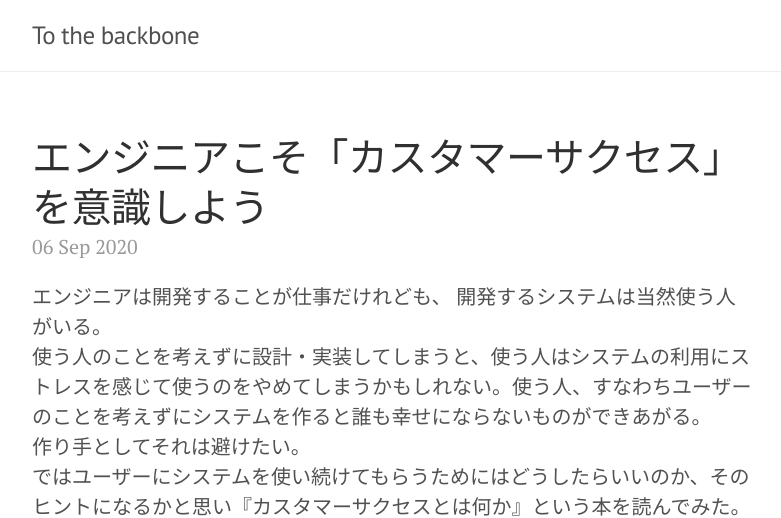
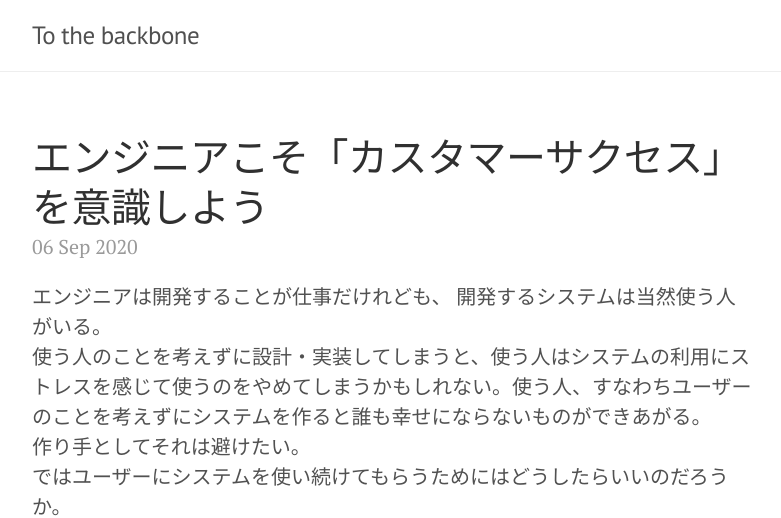
Before and after one commit to pinekta/pinekta.github.io, a Jekyll site: the page built from index.html, in a window 1280 px wide and 900 px high, cut to the strip 0-518 px from the top of the window. Shown: the whole strip, without its empty margins (248-1029 px from the left). Built offline with Jekyll 4.4.1, drawn with Linux system fonts in a browser that asks for light colours; nearby versions of some CDN libraries; the list of posts is cut into pages by our own code.

Commit message:
改行の調整

```diff
--- a/_posts/2020-09-06-customer-success.md
+++ b/_posts/2020-09-06-customer-success.md
@@ -9,9 +9,11 @@
 エンジニアは開発することが仕事だけれども、 開発するシステムは当然使う人がいる。
 使う人のことを考えずに設計・実装してしまうと、使う人はシステムの利用にストレスを感じて使うのをやめてしまうかもしれない。使う人、すなわちユーザーのことを考えずにシステムを作ると誰も幸せにならないものができあがる。
 作り手としてそれは避けたい。
-ではユーザーにシステムを使い続けてもらうためにはどうしたらいいのか、そのヒントになるかと思い『カスタマーサクセスとは何か』という本を読んでみた。
+ではユーザーにシステムを使い続けてもらうためにはどうしたらいいのだろうか。
 
 <a target="_blank"  href="https://www.amazon.co.jp/gp/product/B07T64CMPT/ref=as_li_tl?ie=UTF8&camp=247&creative=1211&creativeASIN=B07T64CMPT&linkCode=as2&tag=pinekta02-22&linkId=f2375ae0c9c9d13471d0aa37dd46351d"><img border="0" src="//ws-fe.amazon-adsystem.com/widgets/q?_encoding=UTF8&MarketPlace=JP&ASIN=B07T64CMPT&ServiceVersion=20070822&ID=AsinImage&WS=1&Format=_SL250_&tag=pinekta02-22" ></a><img src="//ir-jp.amazon-adsystem.com/e/ir?t=pinekta02-22&l=am2&o=9&a=B07T64CMPT" width="1" height="1" border="0" alt="" style="border:none !important; margin:0px !important;" />
+
+そのヒントになるかと思い『カスタマーサクセスとは何か』という本を読んでみた。
 
 本書によると、インターネットの発達した現代では前時代的な「モノの売り切りモデル」では成功できず、継続した利用が前提の「リテンションモデル」じゃないと成功できないようになったとのこと。
 「モノの売り切りモデル」だと商品・サービスを売ってしまったらあとはおしまい。売る前（成約）にいたる前のマーケティング・サポートに全力を注げ、というモデルである。
```
